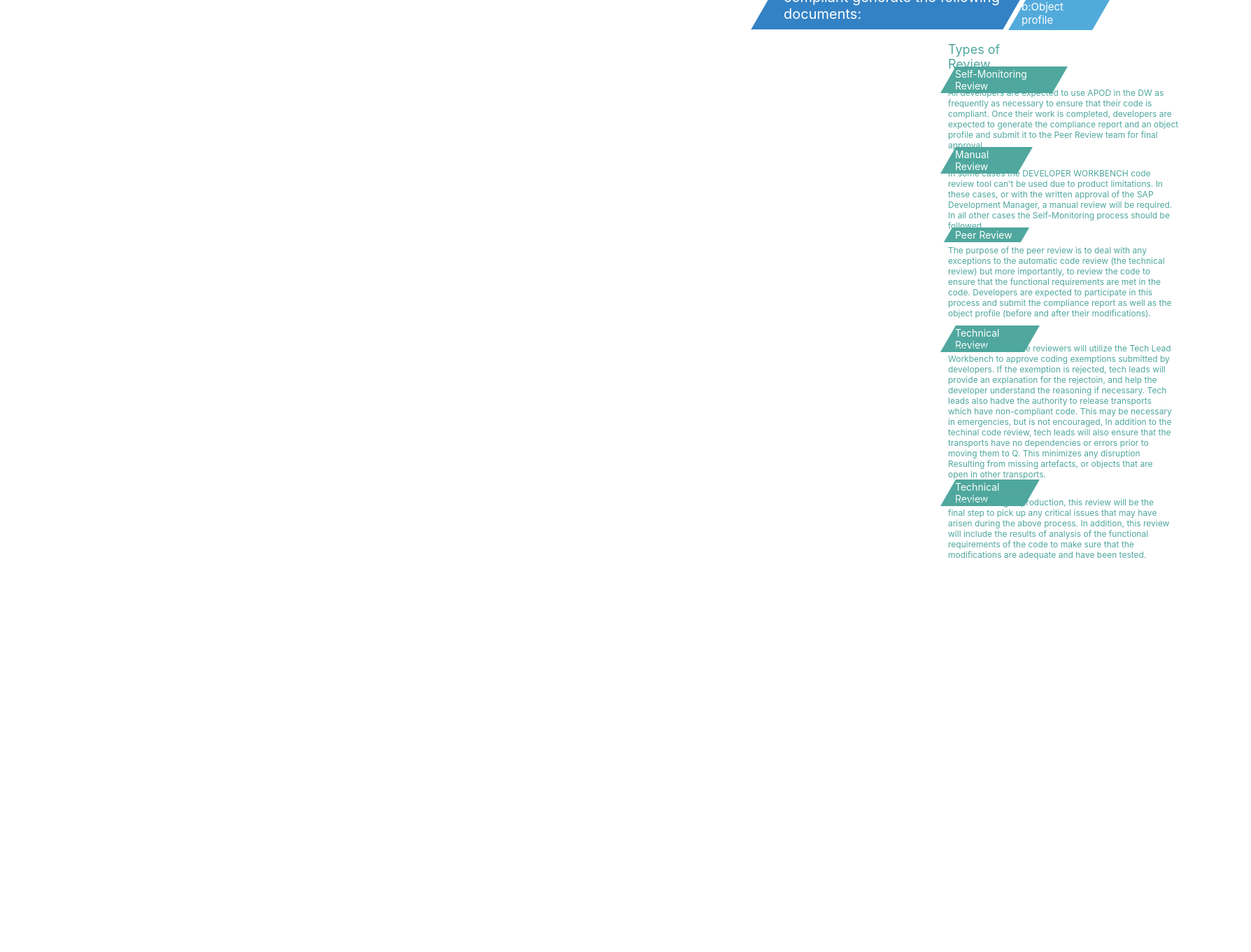
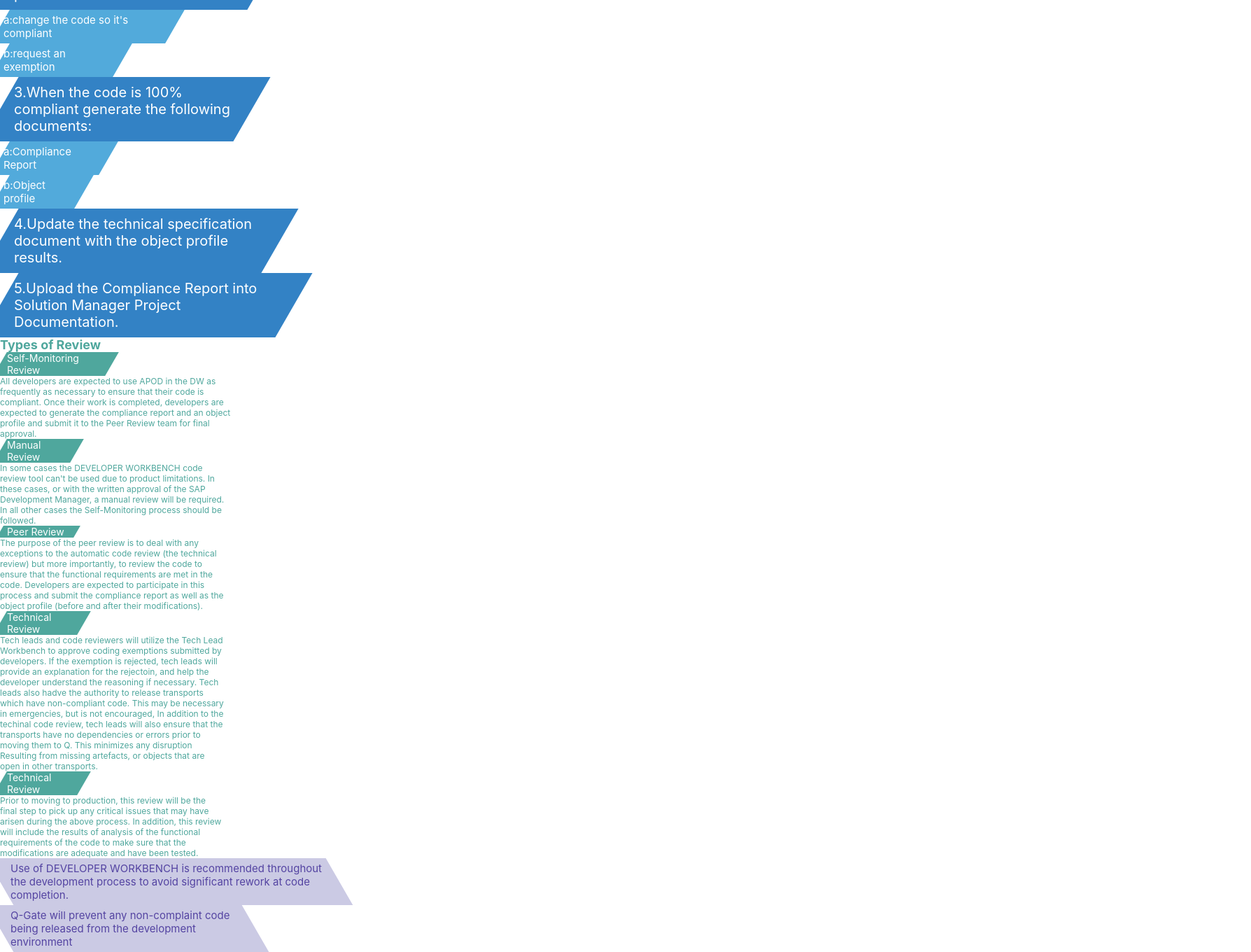
Before and after one commit to 0xWormh0le/hkeye-svg-dashboard, a React (Create React App) app: page / in a window 1280 px wide. Shown: the part 170-1530 px from the top of the page at 70% size, 1788 px wide, since content can reach past the window. Before the commit the page ends 970 px from the top, so only its background shows below. Built offline with nearby package versions, Linux system fonts and the light colour scheme.

Commit message:
Build footer component

```diff
--- a/src/App.css
+++ b/src/App.css
@@ -36,3 +36,7 @@
     transform: rotate(360deg);
   }
 }
+
+.greenSide {
+  display: block;
+}
--- a/src/App.js
+++ b/src/App.js
@@ -4,155 +4,162 @@
 import './App.css';
 
 function App() {
+  const Ystartpos_green = 215;
   return (
     <div className="App">
+      <div class="headerSide">
+
         <SkewedRect
           compName="largeSkew1"
-        posX={580}
-        posY={20}
           title="1.Use transaction /hawkeye/APOD to review the code."
           variant='largeSkew'
           textWidth={310}
         />
         <SkewedRect
           compName="largeSkew2"
-        posX={1000}
-        posY={20}
           title="2.If there are any errors or warnings follow one of the following processes:"
           variant='largeSkew'
           textWidth={350}
         />
         <SkewedRect
           compName="medium2A"
-        posX={1400}
-        posY={20}
           title="a:change the code so it's compliant"
           variant='mediumSkew'
           textWidth={235}
         />
         <SkewedRect
           compName="medium2B"
-        posX={1375}
-        posY={65}
           title="b:request an exemption"
           variant='mediumSkew'
           textWidth={160}
         />
         <SkewedRect
           compName="largeSkew3"
-        posX={1100}
-        posY={120}
           title="3.When the code is 100% compliant generate the following documents:"
           variant='largeSkew'
           textWidth={330}
         />
         <SkewedRect
           compName="medium3A"
-        posX={1480}
-        posY={120}
           title="a:Compliance Report"
           variant='mediumSkew'
           textWidth={140}
         />
         <SkewedRect
           compName="medium3B"
-        posX={1455}
-        posY={165}
           title="b:Object profile"
           variant='mediumSkew'
           textWidth={105}
         />
+      </div>
+      <div class="bodySide">
+        <div class="greySide">
+          <div class="greyBodySide">
 
+          </div>
+          <div class="bodyFooterSide">
+            <SkewedRect
+              compName="largeSkew4"
+              title="4.Update the technical specification document with the object profile results."
+              variant='largeSkew'
+              textWidth={370}
+            />
 
             <SkewedRect
-        compName="small1"
-        posX={1355}
-        posY={230}
+              compName="largeSkew5"
+              title="5.Upload the Compliance Report into Solution Manager Project Documentation."
+              variant='largeSkew'
+              textWidth={390}
+            />
+          </div>
+        </div>
+        <div class="greenSide">
+          <SkewedRect
+            compName="greenTitle"
             title="Types of Review"
             variant='mediumText'
-        textWidth={130}
+            textWidth={160}
           />
           <SkewedRect
             compName="small1"
-        posX={1355}
-        posY={265}
             title="Self-Monitoring Review"
             variant='smallSkew'
             textWidth={145}
           />
           <SkewedRect
             compName="text1"
-        posX={1355}
-        posY={295}
             title="All developers are expected to use APOD in the DW as frequently as necessary to ensure that their code is compliant. Once their work is completed, developers are expected to generate the compliance report and an object profile and submit it to the Peer Review team for final approval."
             variant='smallText'
             textWidth={330}
           />
           <SkewedRect
             compName="small2"
-        posX={1355}
-        posY={380}
             title="Manual Review"
             variant='smallSkew'
             textWidth={95}
           />
           <SkewedRect
             compName="text2"
-        posX={1355}
-        posY={410}
             title="In some cases the DEVELOPER WORKBENCH code review tool can't be used due to product limitations. In these cases, or with the written approval of the SAP Development Manager, a manual review will be required. In all other cases the Self-Monitoring process should be followed."
             variant='smallText'
             textWidth={325}
           />
           <SkewedRect
             compName="small3"
-        posX={1355}
-        posY={495}
             title="Peer Review"
             variant='smallSkew'
             textWidth={95}
           />
           <SkewedRect
             compName="text3"
-        posX={1355}
-        posY={520}
             title="The purpose of the peer review is to deal with any exceptions to the automatic code review (the technical review) but more importantly, to review the code to ensure that the functional requirements are met in the code. Developers are expected to participate in this process and submit the compliance report as well as the object profile (before and after their modifications)."
             variant='smallText'
             textWidth={320}
           />
           <SkewedRect
             compName="small4"
-        posX={1355}
-        posY={635}
             title="Technical Review"
             variant='smallSkew'
             textWidth={105}
           />
           <SkewedRect
             compName="text4"
-        posX={1355}
-        posY={660}
             title="Tech leads and code reviewers will utilize the Tech Lead Workbench to approve coding exemptions submitted by developers. If the exemption is rejected, tech leads will provide an explanation for the rejectoin, and help the developer understand the reasoning if necessary. Tech leads also hadve the authority to release transports which have non-compliant code. This may be necessary in emergencies, but is not encouraged, In addition to the techinal code review, tech leads will also ensure that the transports have no dependencies or errors prior to moving them to Q. This minimizes any disruption Resulting from missing artefacts, or objects that are open in other transports."
             variant='smallText'
             textWidth={320}
           />
           <SkewedRect
             compName="small5"
-        posX={1355}
-        posY={855}
             title="Technical Review"
             variant='smallSkew'
             textWidth={105}
           />
           <SkewedRect
             compName="text5"
-        posX={1355}
-        posY={880}
             title="Prior to moving to production, this review will be the final step to pick up any critical issues that may have arisen during the above process. In addition, this review will include the results of analysis of the functional requirements of the code to make sure that the modifications are adequate and have been tested."
             variant='smallText'
             textWidth={320}
           />
         </div>
+      </div>
+      <div class="footerSide">
+        <SkewedRect
+          compName="oppoSkewedRect"
+          title="Use of DEVELOPER WORKBENCH is recommended throughout       the development process to avoid significant rework at code completion."
+          variant='oppoSkewedRect'
+          textWidth={460}
+          textDirection='oppoText'
+        />
+
+        <SkewedRect
+          compName="oppoSkewedRect"
+          title="Q-Gate will prevent any non-complaint code being released from the development environment"
+          variant='oppoSkewedRect'
+          textWidth={340}
+          textDirection='oppoText'
+        />
+      </div>
+    </div>
   );
 }
 
--- a/src/components/SkewedRect/index.js
+++ b/src/components/SkewedRect/index.js
@@ -1,12 +1,12 @@
 import React from 'react';
 import './style.scss';
 
-export default function SkewedRect({ compName, posX, posY, shapeColor, title, variant, textWidth}) {
+export default function SkewedRect({ compName, posX, posY, title, variant, textWidth, textDirection}) {
   return (
 
     <div id={ compName } className='SkewedRect' style={{ left: posX, top: posY }}>
-      <div className={'parallelogram '+ variant } style={{ backgroundColor: shapeColor  }}>
-        <p className='skewedText' style={{ width: textWidth }}>
+      <div className={'parallelogram '+ variant }>
+        <p className={'skewedText ' + textDirection} style={{ width: textWidth }}>
           { title }
         </p>
       </div>
--- a/src/components/SkewedRect/style.scss
+++ b/src/components/SkewedRect/style.scss
@@ -1,6 +1,5 @@
 .SkewedRect {
   display:flex;
-  position: absolute;
 
   .parallelogram {
     transform: skew(-30deg);
@@ -38,8 +37,6 @@
     font-size: 14px;
     padding-left: 10px;
     padding-right: 5px;
-    padding-top: 2px;
-    padding-bottom: 2px;
     color: white;
   }
 
@@ -51,6 +48,7 @@
   .mediumText {
     font-size: 18px;
     color: #4fa79d;
+    font-weight: bold;
   }
 
   .smallText {
@@ -58,6 +56,23 @@
     color: #4fa79d;
   }
 
+  .oppoSkewedRect {
+    transform: skew(30deg)!important;
+    background-color: #cbcae4;
+    color: #5444a2;
+    font-size: 15px;
+    border-color: #5444a2;
+    border-width: 2px;
+  }
+
+  .oppoText {
+    transform: skew(-30deg)!important;
+    padding-left: 15px;
+    padding-right: 10px;
+    padding-top: 5px;
+    padding-bottom: 5px;
+
+  }
 }
 /*
 background
```
Lines whose indentation alone changed are shown as unchanged.
